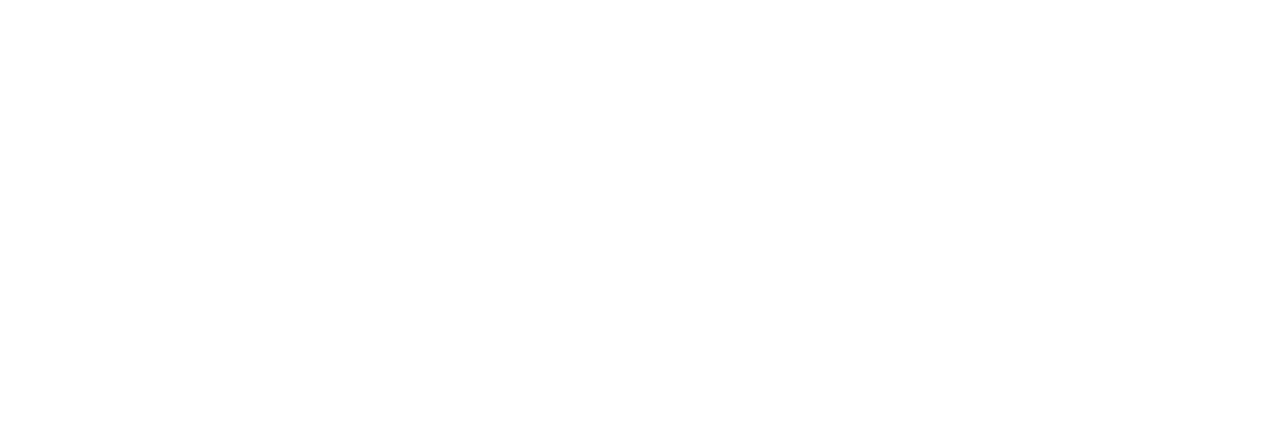
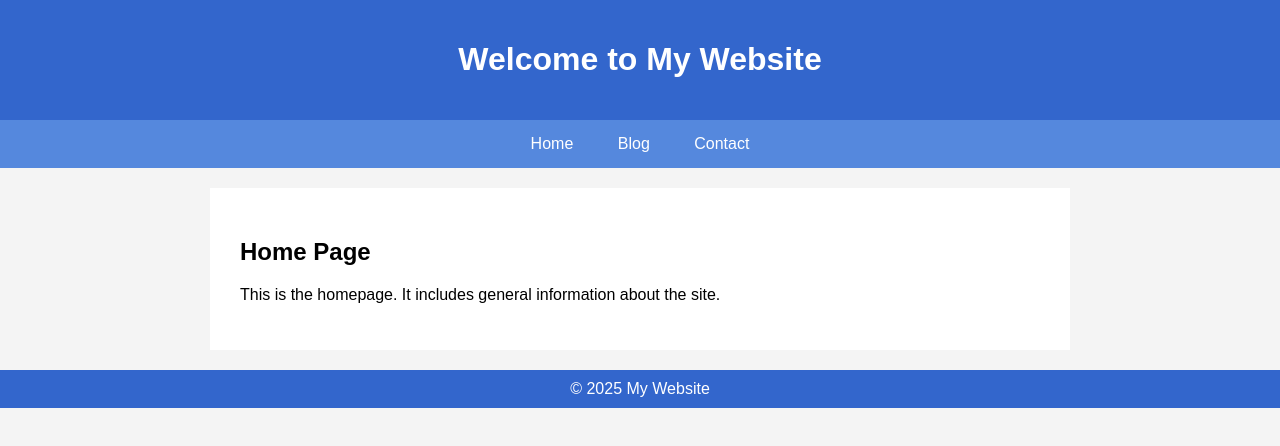
Before and after one commit to Uswaa179/Blogging-Website, a website: page src/home.html in a window 1280 px wide. Drawn offline with Linux system fonts and the light colour scheme.

Commit message:
added home page

```diff
--- a/src/home.html
+++ b/src/home.html
@@ -2,10 +2,20 @@
 <html lang="en">
 <head>
     <meta charset="UTF-8">
-    <meta name="viewport" content="width=device-width, initial-scale=1.0">
-    <title>Document</title>
+    <title>Home</title>
+    <link rel="stylesheet" href="../style/home.css">
 </head>
 <body>
-
+    <header><h1>Welcome to My Website</h1></header>
+    <nav>
+        <a href="./home.html">Home</a>
+        <a href="./blog.html">Blog</a>
+        <a href="./contact.html">Contact</a>
+    </nav>
+    <main>
+        <h2>Home Page</h2>
+        <p>This is the homepage. It includes general information about the site.</p>
+    </main>
+    <footer>&copy; 2025 My Website</footer>
 </body>
 </html>
--- a/style/blog.css
+++ b/style/blog.css
@@ -0,0 +1,43 @@
+body {
+    background-color: #fffaf0;
+    font-family: Georgia, serif;
+    margin: 0;
+    padding: 0;
+}
+
+header {
+    background-color: #8b0000;
+    color: white;
+    padding: 20px;
+    text-align: center;
+}
+
+nav {
+    background-color: #a52a2a;
+    text-align: center;
+}
+
+nav a {
+    color: white;
+    text-decoration: none;
+    padding: 15px;
+    display: inline-block;
+}
+
+nav a:hover {
+    background-color: #6b0000;
+}
+
+main {
+    background-color: #fff;
+    padding: 30px;
+    margin: 20px auto;
+    max-width: 800px;
+}
+
+footer {
+    background-color: #8b0000;
+    color: white;
+    text-align: center;
+    padding: 10px;
+}
--- a/style/contact.css
+++ b/style/contact.css
@@ -0,0 +1,60 @@
+body {
+    background-color: #e6f7ff;
+    font-family: 'Trebuchet MS', sans-serif;
+    margin: 0;
+    padding: 0;
+}
+
+header {
+    background-color: #0099cc;
+    color: white;
+    padding: 20px;
+    text-align: center;
+}
+
+nav {
+    background-color: #33bbdd;
+    text-align: center;
+}
+
+nav a {
+    color: white;
+    text-decoration: none;
+    padding: 15px;
+    display: inline-block;
+}
+
+nav a:hover {
+    background-color: #007799;
+}
+
+main {
+    background-color: white;
+    padding: 30px;
+    margin: 20px auto;
+    max-width: 800px;
+}
+
+form input, form textarea {
+    width: 100%;
+    padding: 10px;
+    margin-bottom: 15px;
+}
+
+form input[type="submit"] {
+    background-color: #0099cc;
+    color: white;
+    border: none;
+    cursor: pointer;
+}
+
+form input[type="submit"]:hover {
+    background-color: #007799;
+}
+
+footer {
+    background-color: #0099cc;
+    color: white;
+    text-align: center;
+    padding: 10px;
+}
--- a/style/home.css
+++ b/style/home.css
@@ -0,0 +1,43 @@
+body {
+    background-color: #f4f4f4;
+    font-family: Arial, sans-serif;
+    margin: 0;
+    padding: 0;
+}
+
+header {
+    background-color: #3366cc;
+    color: white;
+    padding: 20px;
+    text-align: center;
+}
+
+nav {
+    background-color: #5588dd;
+    text-align: center;
+}
+
+nav a {
+    color: white;
+    text-decoration: none;
+    padding: 15px 20px;
+    display: inline-block;
+}
+
+nav a:hover {
+    background-color: #3355aa;
+}
+
+main {
+    background-color: white;
+    padding: 30px;
+    margin: 20px auto;
+    max-width: 800px;
+}
+
+footer {
+    background-color: #3366cc;
+    color: white;
+    text-align: center;
+    padding: 10px;
+}
```
